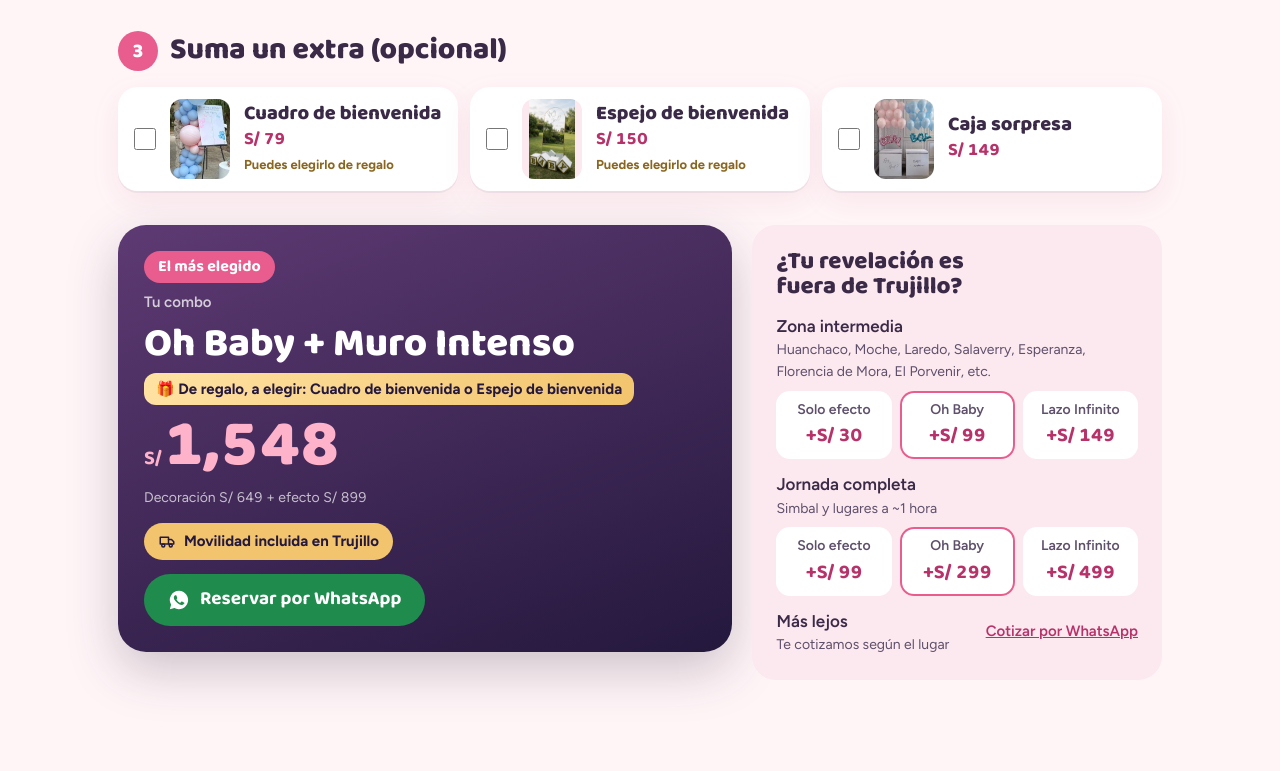
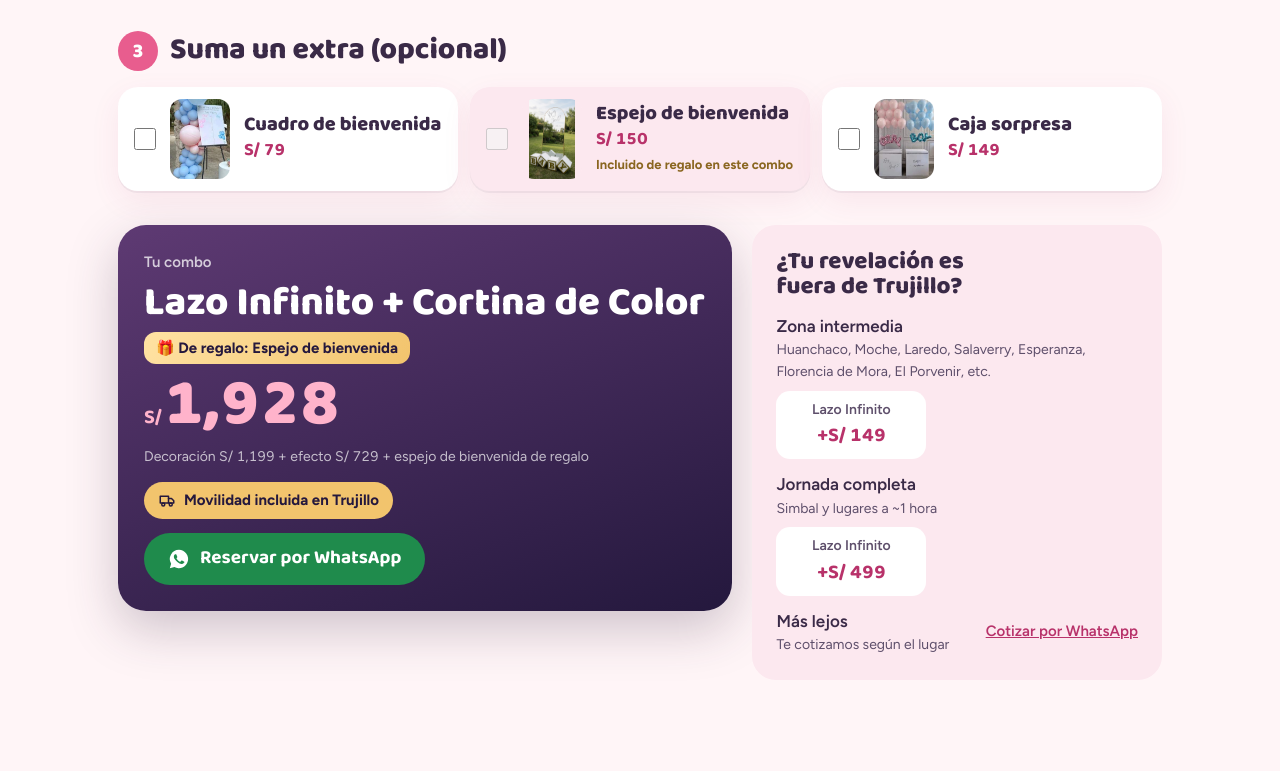
Before and after one commit to Andair2601/bananarevelaciones, a plain HTML site: page site/index.html in a window 1280 px wide. Shown: the part 6761-7532 px from the top of the page. Drawn offline with Linux system fonts and the light colour scheme; animation ran at ten frames a second.

Commit message:
Movilidad según la decoración elegida y combo inicial Lazo Infinito + Cortina
- La tabla de movilidad fuera de Trujillo muestra solo el precio de la
  decoración elegida (solo efecto con decoración propia).
- La calculadora arranca con Lazo Infinito + Cortina de Color.

Co-Authored-By: Claude Opus 5.5 <noreply@anthropic.com>

```diff
--- a/site/app.js
+++ b/site/app.js
@@ -599,12 +599,18 @@
       return c.propia ? { content_name: c.pixel } : { content_name: c.pixel, value: c.precio, currency: 'PEN' };
     };
 
+    // Con el script activo la movilidad muestra solo una ficha por zona; sin él se ven todas
+    armador.querySelector('.movilidad').classList.add('filtrada');
+
     var actualizar = function () {
       bloquearRegaloFijo(elegido('deco') === 'propia' ? null : regaloDe(elegido('deco'), elegido('efecto')));
       var c = combo(), ef = PRECIOS.efectos[c.efecto], msg;
       avisosRegalo(c);
+      // Movilidad fuera de Trujillo: solo el precio que corresponde a la decoración elegida.
+      // Con decoración propia (se cotiza aparte) se muestra el de solo efecto.
+      var colMovilidad = c.propia ? 'efecto' : c.deco;
       armador.querySelectorAll('.movilidad [data-col]').forEach(function (n) {
-        n.classList.toggle('activa', n.getAttribute('data-col') === c.deco);
+        n.classList.toggle('activa', n.getAttribute('data-col') === colMovilidad);
       });
       // Tarjeta Oh Baby: foto, lista y precio reflejan la casilla aunque esté elegida otra decoración
       var tarima = ui.tarima.checked;
--- a/site/index.html
+++ b/site/index.html
@@ -265,6 +265,8 @@ a{color:var(--rosa-hondo)}
 .movilidad li.mov-zona{flex-direction:column;align-items:stretch;gap:8px}
 .movilidad .chip{min-width:0;flex:1 1 86px;background:var(--blanco)}
 .movilidad .chip.activa{box-shadow:inset 0 0 0 2px var(--rosa)}
+.movilidad.filtrada .chip:not(.activa){display:none}
+.movilidad.filtrada .chip.activa{flex:0 1 auto;min-width:150px;box-shadow:none}
 .movilidad .chip b{font-size:20px}
 
 /* Complementos */
@@ -570,7 +572,7 @@ a{color:var(--rosa-hondo)}
         <legend><span class="paso-n" aria-hidden="true">1</span>Elige tu decoración</legend>
         <div class="decos">
           <div class="deco">
-            <input class="sr" type="radio" name="deco" id="deco-oh-baby" value="oh-baby" checked aria-describedby="deco-oh-baby-desc">
+            <input class="sr" type="radio" name="deco" id="deco-oh-baby" value="oh-baby" aria-describedby="deco-oh-baby-desc">
             <div class="deco-card">
               <div class="deco-foto">
                 <img src="assets/deco-oh-baby.jpg" alt="Decoración con letras luminosas OH BABY, globos orgánicos en tonos nude y blanco y osos de peluche en un jardín" loading="lazy" width="1400" height="1050">
@@ -597,7 +599,7 @@ a{color:var(--rosa-hondo)}
             </div>
           </div>
           <div class="deco">
-            <input class="sr" type="radio" name="deco" id="deco-lazo-infinito" value="lazo-infinito" aria-describedby="deco-lazo-infinito-desc">
+            <input class="sr" type="radio" name="deco" id="deco-lazo-infinito" value="lazo-infinito" checked aria-describedby="deco-lazo-infinito-desc">
             <div class="deco-card especial">
               <div class="deco-foto">
                 <img src="assets/deco-lazo-infinito.jpg" alt="Panel blanco ondulado e iluminado con un gran lazo y el texto Boy or Girl, entre dos arcos con banners, guirnaldas de globos nude y blancos, imágenes en foam de globo aerostático, caballito y oso, todo sobre tarima en un jardín" loading="lazy" width="1400" height="1050">
@@ -651,7 +653,7 @@ a{color:var(--rosa-hondo)}
             </div>
           </div>
           <div class="efecto">
-            <input class="sr" type="radio" name="efecto" id="ef-cortina" value="cortina">
+            <input class="sr" type="radio" name="efecto" id="ef-cortina" value="cortina" checked>
             <div class="efecto-card">
               <span class="tag aire"><svg width="15" height="15" viewBox="0 0 24 24" fill="none" stroke="currentColor" stroke-width="2.2" stroke-linecap="round" stroke-linejoin="round" aria-hidden="true"><path d="M12 22v-6"/><path d="M12 3l6 9H6z"/><path d="M12 8l7 9H5z"/></svg>Aire libre</span>
               <label class="efecto-nombre" for="ef-cortina">Cortina de Color</label>
@@ -660,7 +662,7 @@ a{color:var(--rosa-hondo)}
             </div>
           </div>
           <div class="efecto">
-            <input class="sr" type="radio" name="efecto" id="ef-intenso" value="intenso" checked>
+            <input class="sr" type="radio" name="efecto" id="ef-intenso" value="intenso">
             <div class="efecto-card">
               <span class="tag aire"><svg width="15" height="15" viewBox="0 0 24 24" fill="none" stroke="currentColor" stroke-width="2.2" stroke-linecap="round" stroke-linejoin="round" aria-hidden="true"><path d="M12 22v-6"/><path d="M12 3l6 9H6z"/><path d="M12 8l7 9H5z"/></svg>Aire libre</span>
               <label class="efecto-nombre" for="ef-intenso">Muro Intenso</label>
@@ -705,15 +707,15 @@ a{color:var(--rosa-hondo)}
       <div class="combo-final">
         <div class="resultado">
           <div class="res-vivo" aria-live="polite">
-            <span class="res-badge" id="combo-badge">El más elegido</span>
+            <span class="res-badge" id="combo-badge" hidden>El más elegido</span>
             <p class="res-eti">Tu combo</p>
-            <h3 class="res-nombre" id="combo-nombre">Oh Baby + Muro Intenso</h3>
+            <h3 class="res-nombre" id="combo-nombre">Lazo Infinito + Cortina de Color</h3>
             <p class="res-extras" id="combo-extras" hidden></p>
-            <p class="regalo" id="combo-regalo">🎁 De regalo, a elegir: Cuadro de bienvenida o Espejo de bienvenida</p>
-            <p class="precio" id="combo-precio-fila"><small>S/</small><span id="combo-precio">1,548</span></p>
+            <p class="regalo" id="combo-regalo">🎁 De regalo: Espejo de bienvenida</p>
+            <p class="precio" id="combo-precio-fila"><small>S/</small><span id="combo-precio">1,928</span></p>
             <p class="a-cotizar" id="combo-cotizar" hidden>Decoración a cotizar</p>
             <p class="desde" id="combo-desde" hidden></p>
-            <p class="desglose" id="combo-desglose">Decoración S/ 649 + efecto S/ 899</p>
+            <p class="desglose" id="combo-desglose">Decoración S/ 1,199 + efecto S/ 729 + espejo de bienvenida de regalo</p>
           </div>
           <span class="sello-mov" id="combo-movilidad"><svg width="18" height="18" viewBox="0 0 24 24" fill="none" stroke="currentColor" stroke-width="2" stroke-linecap="round" stroke-linejoin="round" aria-hidden="true"><path d="M3 7h11v9H3z"/><path d="M14 10h4l3 3v3h-7"/><circle cx="7" cy="18" r="2"/><circle cx="17" cy="18" r="2"/></svg>Movilidad incluida en Trujillo</span>
           <a class="btn btn-wa" id="combo-wa" href="https://wa.me/51961323186" target="_blank" rel="noopener">
```
